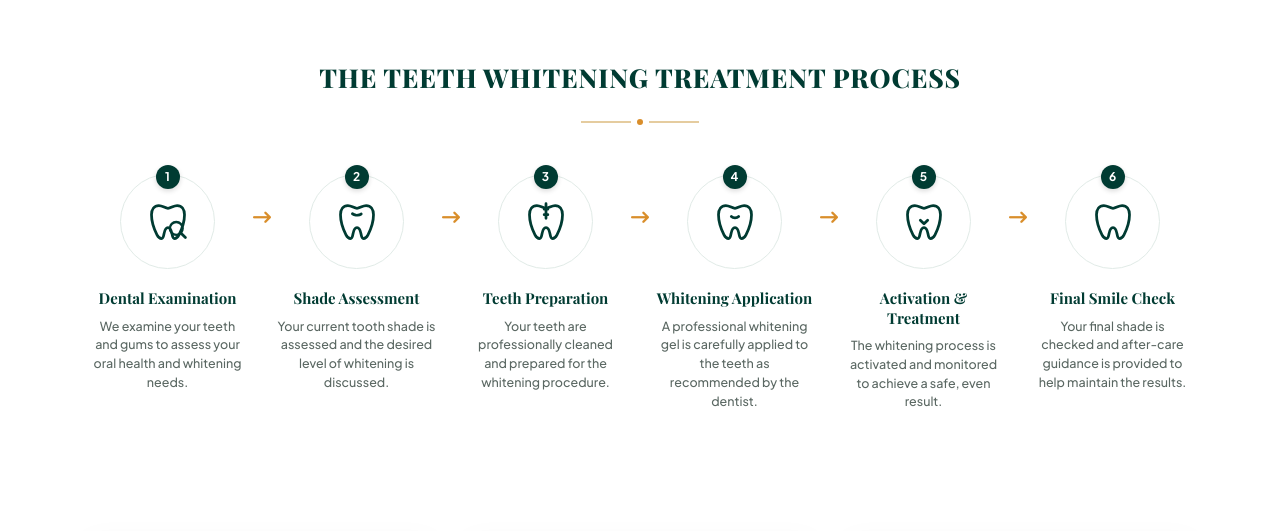
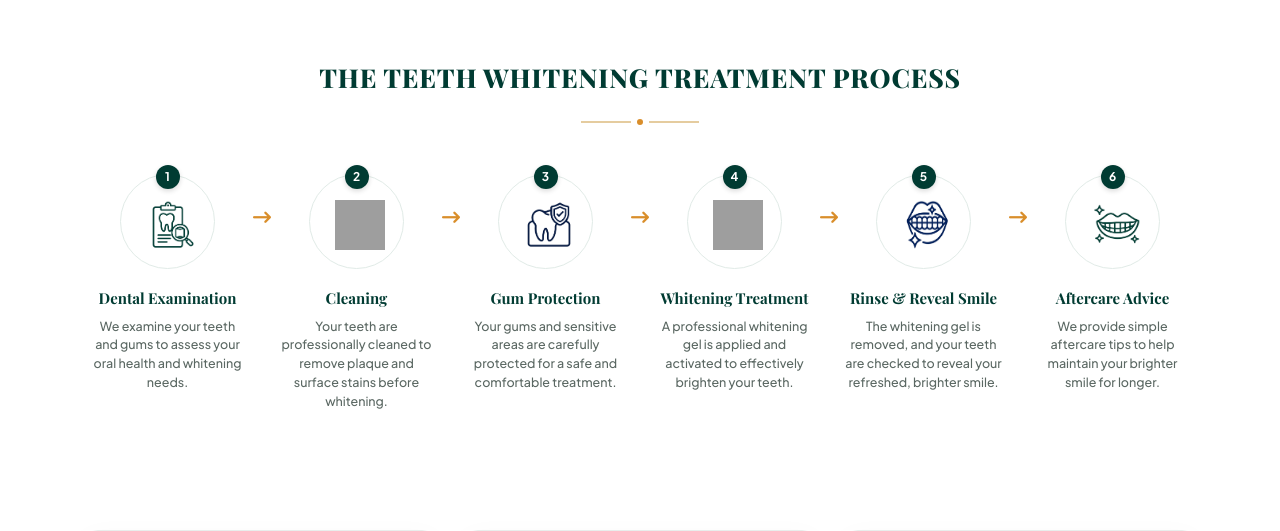
Before and after one commit to bhavi-creations/anish-dental, a PHP site: page /teeth-whitening.php in a window 1280 px wide. Shown: the part 1211-1742 px from the top of the page. Run offline with PHP 8.4, Linux system fonts and the light colour scheme; grey boxes are pictures that could not be loaded.

Commit message:
Added changes in teeth whitening and dentures and prosthetics  pages

```diff
--- a/teeth-whitening.php
+++ b/teeth-whitening.php
@@ -257,11 +257,12 @@
                     <span class="rootcanal_fourth_section_badge">1</span>
                     <div class="rootcanal_fourth_section_icon">
                         <!-- Tooth + Magnifying Glass SVG -->
-                        <svg viewBox="0 0 24 24">
+                        <!-- <svg viewBox="0 0 24 24">
                             <path d="M7 3C4.5 3 3 5 3 8C3 11.5 4.5 16 6 19C6.8 20.6 8 21 8.5 21C9.2 21 9.5 20.2 9.8 18.5C10.2 16.2 11 15 12 15C13 15 13.8 16.2 14.2 18.5C14.5 20.2 14.8 21 15.5 21C16 21 17.2 20.6 18 19C19.5 16 21 11.5 21 8C21 5 19.5 3 17 3C15 3 13.5 4.5 12 4.5C10.5 4.5 9 3 7 3Z"></path>
                             <circle cx="16.5" cy="15.5" r="3.5" stroke-width="1.3"></circle>
                             <path d="M19 18l2.5 2.5" stroke-width="1.5"></path>
-                        </svg>
+                        </svg> -->
+                        <img src="./assets/img/icons/dental-examination.png" alt="" style="width: 50px; height: 50px;">
                     </div>
                 </div>
                 <h3 class="rootcanal_fourth_section_step_title">Dental Examination</h3>
@@ -281,15 +282,16 @@
                     <span class="rootcanal_fourth_section_badge">2</span>
                     <div class="rootcanal_fourth_section_icon">
                         <!-- Tooth + Opening SVG -->
-                        <svg viewBox="0 0 24 24">
+                        <!-- <svg viewBox="0 0 24 24">
                             <path d="M7 3C4.5 3 3 5 3 8C3 11.5 4.5 16 6 19C6.8 20.6 8 21 8.5 21C9.2 21 9.5 20.2 9.8 18.5C10.2 16.2 11 15 12 15C13 15 13.8 16.2 14.2 18.5C14.5 20.2 14.8 21 15.5 21C16 21 17.2 20.6 18 19C19.5 16 21 11.5 21 8C21 5 19.5 3 17 3C15 3 13.5 4.5 12 4.5C10.5 4.5 9 3 7 3Z"></path>
                             <path d="M9.5 7.5c1.5 1 3.5 1 5 0" stroke-dasharray="2 1"></path>
-                        </svg>
+                        </svg> -->
+                        <img src="./assets/img/icons/cleaning-teeth-img.png" alt="" style="width: 50px; height: 50px;">
                     </div>
                 </div>
-                <h3 class="rootcanal_fourth_section_step_title">Shade Assessment</h3>
+                <h3 class="rootcanal_fourth_section_step_title">Cleaning</h3>
                 <p class="rootcanal_fourth_section_step_desc">
-                    Your current tooth shade is assessed and the desired level of whitening is discussed.
+                    Your teeth are professionally cleaned to remove plaque and surface stains before whitening.
                 </p>
             </div>
 
@@ -304,15 +306,16 @@
                     <span class="rootcanal_fourth_section_badge">3</span>
                     <div class="rootcanal_fourth_section_icon">
                         <!-- Teeth Preparation Tool SVG -->
-                        <svg viewBox="0 0 24 24">
+                        <!-- <svg viewBox="0 0 24 24">
                             <path d="M7 3C4.5 3 3 5 3 8C3 11.5 4.5 16 6 19C6.8 20.6 8 21 8.5 21C9.2 21 9.5 20.2 9.8 18.5C10.2 16.2 11 15 12 15C13 15 13.8 16.2 14.2 18.5C14.5 20.2 14.8 21 15.5 21C16 21 17.2 20.6 18 19C19.5 16 21 11.5 21 8C21 5 19.5 3 17 3C15 3 13.5 4.5 12 4.5C10.5 4.5 9 3 7 3Z"></path>
                             <path d="M12 2v8M11 5h2M11 8h2"></path>
-                        </svg>
+                        </svg> -->
+                        <img src="./assets/img/icons/protects-teeth-img.png" alt="" style="width: 50px; height: 50px;">
                     </div>
                 </div>
-                <h3 class="rootcanal_fourth_section_step_title">Teeth Preparation</h3>
+                <h3 class="rootcanal_fourth_section_step_title">Gum Protection</h3>
                 <p class="rootcanal_fourth_section_step_desc">
-                    Your teeth are professionally cleaned and prepared for the whitening procedure.
+                    Your gums and sensitive areas are carefully protected for a safe and comfortable treatment.
                 </p>
             </div>
 
@@ -327,15 +330,16 @@
                     <span class="rootcanal_fourth_section_badge">4</span>
                     <div class="rootcanal_fourth_section_icon">
                         <!-- Whitening Application SVG -->
-                        <svg viewBox="0 0 24 24">
+                        <!-- <svg viewBox="0 0 24 24">
                             <path d="M7 3C4.5 3 3 5 3 8C3 11.5 4.5 16 6 19C6.8 20.6 8 21 8.5 21C9.2 21 9.5 20.2 9.8 18.5C10.2 16.2 11 15 12 15C13 15 13.8 16.2 14.2 18.5C14.5 20.2 14.8 21 15.5 21C16 21 17.2 20.6 18 19C19.5 16 21 11.5 21 8C21 5 19.5 3 17 3C15 3 13.5 4.5 12 4.5C10.5 4.5 9 3 7 3Z"></path>
                             <path d="M10 9c1 1 3 1 4 0"></path>
-                        </svg>
+                        </svg> -->
+                        <img src="./assets/img/icons/Healthy-teeth.png" alt="" style="width: 50px; height: 50px;">
                     </div>
                 </div>
-                <h3 class="rootcanal_fourth_section_step_title">Whitening Application</h3>
+                <h3 class="rootcanal_fourth_section_step_title">Whitening Treatment</h3>
                 <p class="rootcanal_fourth_section_step_desc">
-                    A professional whitening gel is carefully applied to the teeth as recommended by the dentist.
+                    A professional whitening gel is applied and activated to effectively brighten your teeth.
                 </p>
             </div>
 
@@ -350,15 +354,16 @@
                     <span class="rootcanal_fourth_section_badge">5</span>
                     <div class="rootcanal_fourth_section_icon">
                         <!-- Activation & Treatment SVG -->
-                        <svg viewBox="0 0 24 24">
+                        <!-- <svg viewBox="0 0 24 24">
                             <path d="M7 3C4.5 3 3 5 3 8C3 11.5 4.5 16 6 19C6.8 20.6 8 21 8.5 21C9.2 21 9.5 20.2 9.8 18.5C10.2 16.2 11 15 12 15C13 15 13.8 16.2 14.2 18.5C14.5 20.2 14.8 21 15.5 21C16 21 17.2 20.6 18 19C19.5 16 21 11.5 21 8C21 5 19.5 3 17 3C15 3 13.5 4.5 12 4.5C10.5 4.5 9 3 7 3Z"></path>
                             <path d="M10 11l2 2 2-2"></path>
-                        </svg>
+                        </svg> -->
+                        <img src="./assets/img/icons/Natural-looking-smile1201.png" alt="" style="width: 50px; height: 50px;">
                     </div>
                 </div>
-                <h3 class="rootcanal_fourth_section_step_title">Activation & Treatment</h3>
+                <h3 class="rootcanal_fourth_section_step_title">Rinse & Reveal Smile</h3>
                 <p class="rootcanal_fourth_section_step_desc">
-                    The whitening process is activated and monitored to achieve a safe, even result.
+                    The whitening gel is removed, and your teeth are checked to reveal your refreshed, brighter smile.
                 </p>
             </div>
 
@@ -373,14 +378,15 @@
                     <span class="rootcanal_fourth_section_badge">6</span>
                     <div class="rootcanal_fourth_section_icon">
                         <!-- Final Smile Check / Crown SVG -->
-                        <svg viewBox="0 0 24 24">
+                        <!-- <svg viewBox="0 0 24 24">
                             <path d="M7 3C4.5 3 3 5 3 8C3 11.5 4.5 16 6 19C6.8 20.6 8 21 8.5 21C9.2 21 9.5 20.2 9.8 18.5C10.2 16.2 11 15 12 15C13 15 13.8 16.2 14.2 18.5C14.5 20.2 14.8 21 15.5 21C16 21 17.2 20.6 18 19C19.5 16 21 11.5 21 8C21 5 19.5 3 17 3C15 3 13.5 4.5 12 4.5C10.5 4.5 9 3 7 3Z"></path>
-                        </svg>
+                        </svg> -->
+                        <img src="./assets/img/cosmetic-teeth.png" alt="" style="width: 50px; height: 50px;">
                     </div>
                 </div>
-                <h3 class="rootcanal_fourth_section_step_title">Final Smile Check</h3>
+                <h3 class="rootcanal_fourth_section_step_title">Aftercare Advice</h3>
                 <p class="rootcanal_fourth_section_step_desc">
-                    Your final shade is checked and after-care guidance is provided to help maintain the results.
+                    We provide simple aftercare tips to help maintain your brighter smile for longer.
                 </p>
             </div>
 
```
Also changed, not shown: dentures-and-prosthetics.php (+23 -18 lines), assets/img/icons/Natural-looking-smile1201.png (added).
